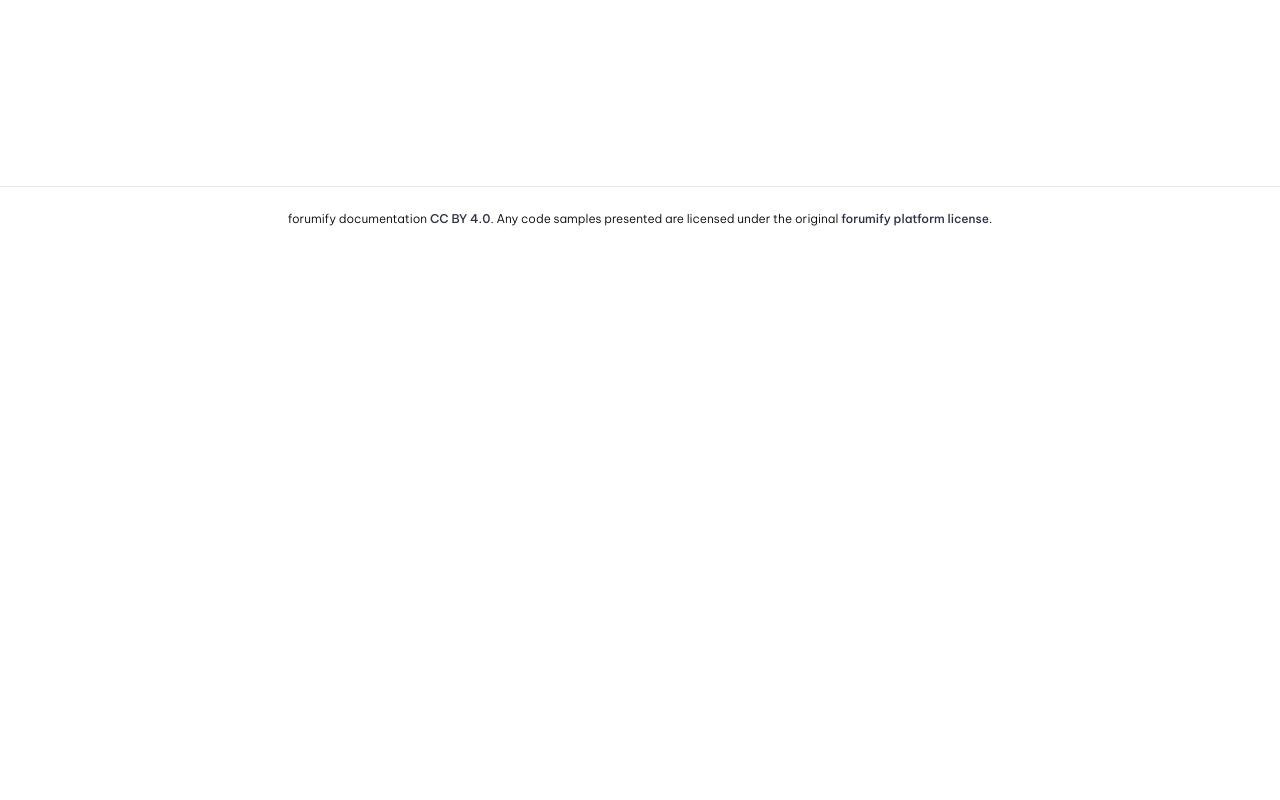
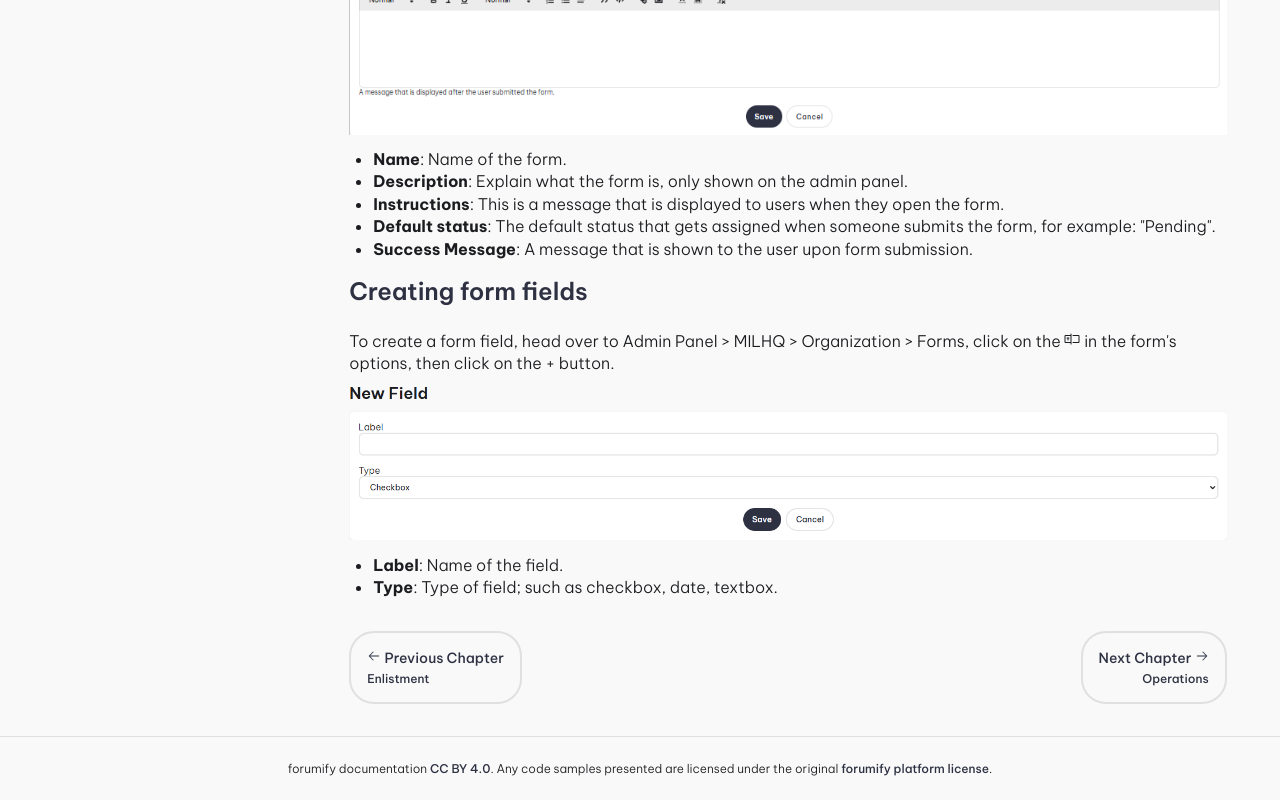
Before and after one commit to forumify/forumify-docs, a Next.js app: page /plugins/milhq-plugin/forms in a window 1280 px wide. Before the commit this address had no page. Shown: the part 726-1526 px from the top of the page. Before the commit the page ends 976 px from the top, so only its background shows below. Built offline with nearby package versions, Linux system fonts and the light colour scheme.

Commit message:
add forms docs

```diff
--- /dev/null
+++ b/src/app/plugins/milhq-plugin/forms/page.mdx
@@ -0,0 +1,32 @@
+import GuideNavigator from '@/components/GuideNavigator';
+import Alert from '@/components/Alert';
+import { TextboxIcon } from '@phosphor-icons/react/dist/ssr';
+
+# Forms
+
+## Create a form
+
+To create a form, head over to Admin Panel > MILHQ > Organization > Forms, click on the + button.
+
+![New Form](/user-manual/plugins/milhq-plugin/new-form.png)
+
+- **Name**: Name of the form.
+- **Description**: Explain what the form is, only shown on the admin panel.
+- **Instructions**: This is a message that is displayed to users when they open the form.
+- **Default status**: The default status that gets assigned when someone submits the form, for example: "Pending".
+- **Success Message**: A message that is shown to the user upon form submission.
+
+## Creating form fields
+
+To create a form field, head over to Admin Panel > MILHQ > Organization > Forms, click on the <TextboxIcon/> in the
+form's options, then click on the + button.
+
+![New Field](/user-manual/plugins/milhq-plugin/new-field.png)
+
+- **Label**: Name of the field.
+- **Type**: Type of field; such as checkbox, date, textbox.
+
+<GuideNavigator
+    previous={{ href: '/plugins/milhq-plugin/enlistment', label: 'Enlistment' }}
+    next={{ href: '/plugins/milhq-plugin/operations', label: 'Operations' }}
+/>
```
Also changed, not shown: public/user-manual/plugins/milhq-plugin/new-field.png (added), public/user-manual/plugins/milhq-plugin/new-form.png (added).
